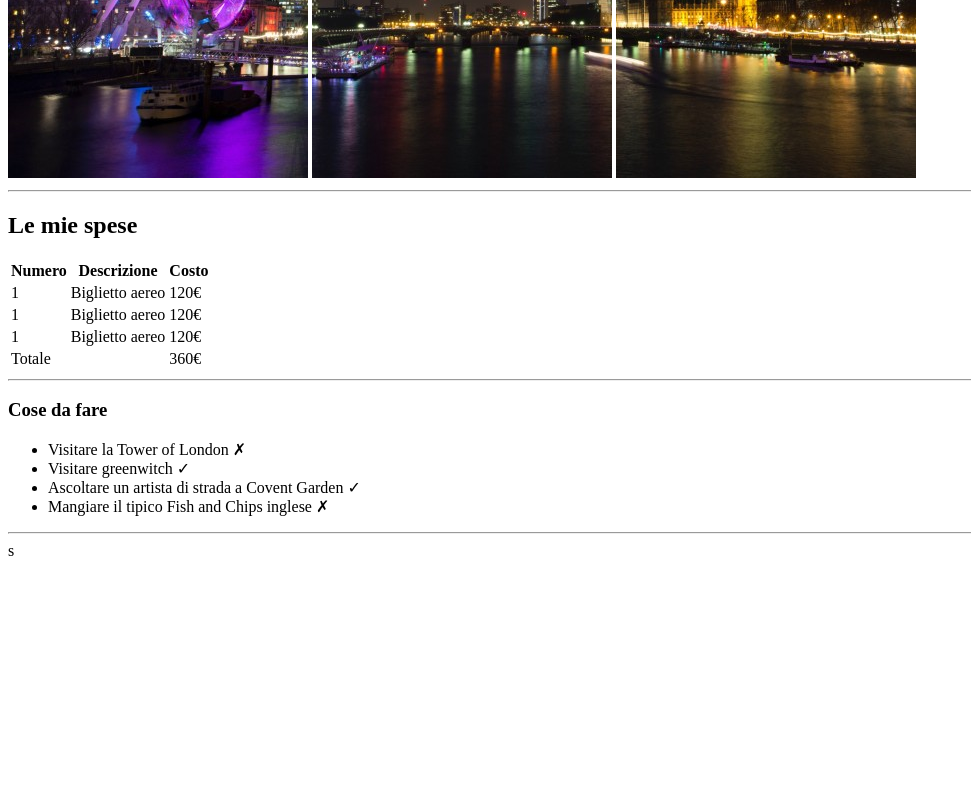
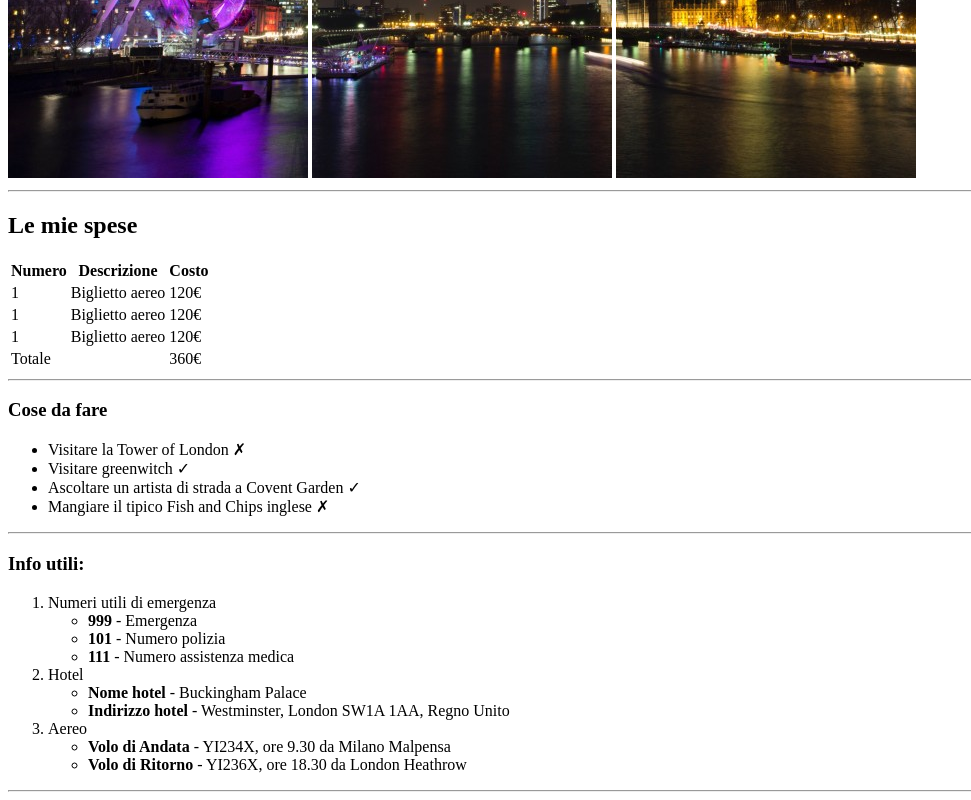
Before and after one commit to EstebanCaponio/html-london-trip, a plain HTML site: page index.html in a window 1280 px wide. Shown: the part 502-1302 px from the top of the page, without its empty margins (0-971 px from the left). Before the commit the page ends 1070 px from the top, so only its background shows below. Drawn offline with Linux system fonts and the light colour scheme.

Commit message:
feat: add 3rd body's part

```diff
--- a/index.html
+++ b/index.html
@@ -60,6 +60,7 @@
                 </tr>
             </tfoot>
         </table>
+
         <hr>
 
         <!--titolo + elenco puntato-->
@@ -70,8 +71,37 @@
             <li>Ascoltare un artista di strada a Covent Garden &#10003;</li>
             <li>Mangiare il tipico Fish and Chips inglese &#10007;</li>
         </ul>
+
         <hr>
-        s
+
+        <!--titolo + elenco numerato-->
+        <h3>Info utili:</h3>
+
+        <ol>
+            <li>Numeri utili di emergenza
+                <ul>
+                    <li><strong>999</strong> - Emergenza</li>
+                    <li><strong>101</strong> - Numero polizia</li>
+                    <li><strong>111</strong> - Numero assistenza medica</li>
+                </ul>
+            </li>
+
+            <li>Hotel
+                <ul>
+                    <li><strong>Nome hotel</strong> - Buckingham Palace</li>
+                    <li><strong>Indirizzo hotel</strong> - Westminster, London SW1A 1AA, Regno Unito</li>
+                </ul>
+            </li>
+
+            <li>Aereo
+                <ul>
+                    <li><strong>Volo di Andata</strong> - YI234X, ore 9.30 da Milano Malpensa</li>
+                    <li><strong>Volo di Ritorno</strong> - YI236X, ore 18.30 da London Heathrow</li>
+                </ul>
+            </li>
+        </ol>
+
+        <hr>
     </body>
     <footer></footer>
 </body>
```
